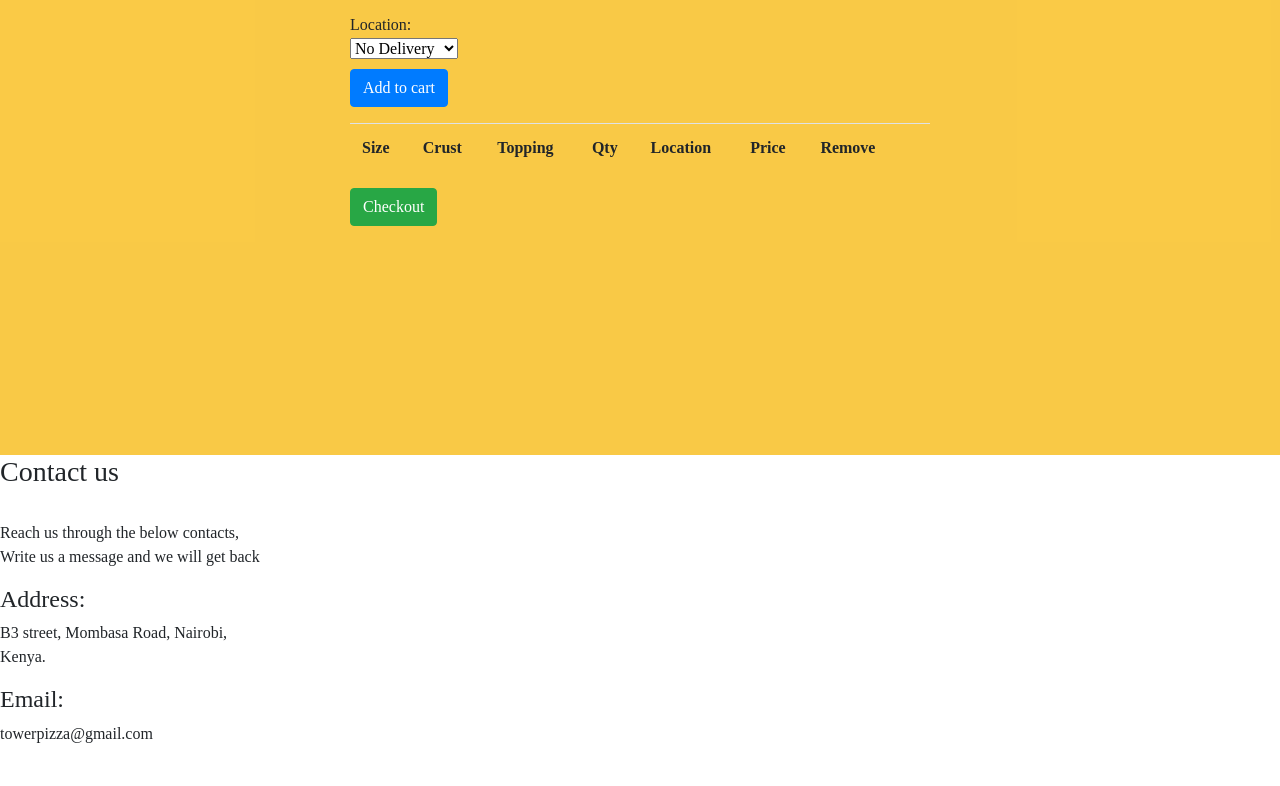
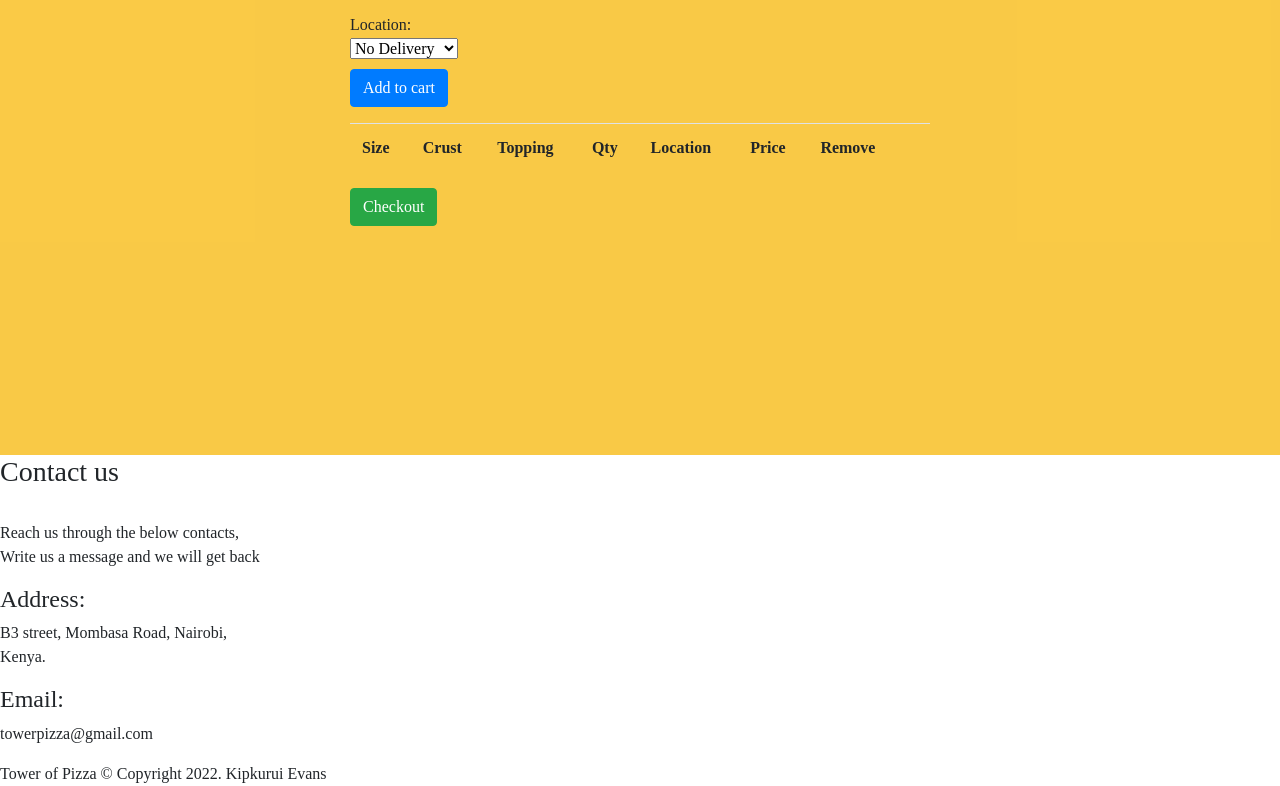
Before and after one commit to Langat20/Pizza-Inn, a plain HTML site: page index.html in a window 1280 px wide. Shown: the part 2045-2831 px from the top of the page. Before the commit the page ends 2807 px from the top, so only its background shows below. Drawn offline with nearby package versions, Linux system fonts and the light colour scheme.

Commit message:
add footer section

```diff
--- a/index.html
+++ b/index.html
@@ -157,6 +157,9 @@
 
         </div>
     </div>
+    <div class="footer">
+        <p>Tower of Pizza © Copyright 2022. Kipkurui Evans</p>
+    </div>
 
     <!-- Optional JavaScript -->
     <!-- jQuery first, then Popper.js, then Bootstrap JS -->
```
